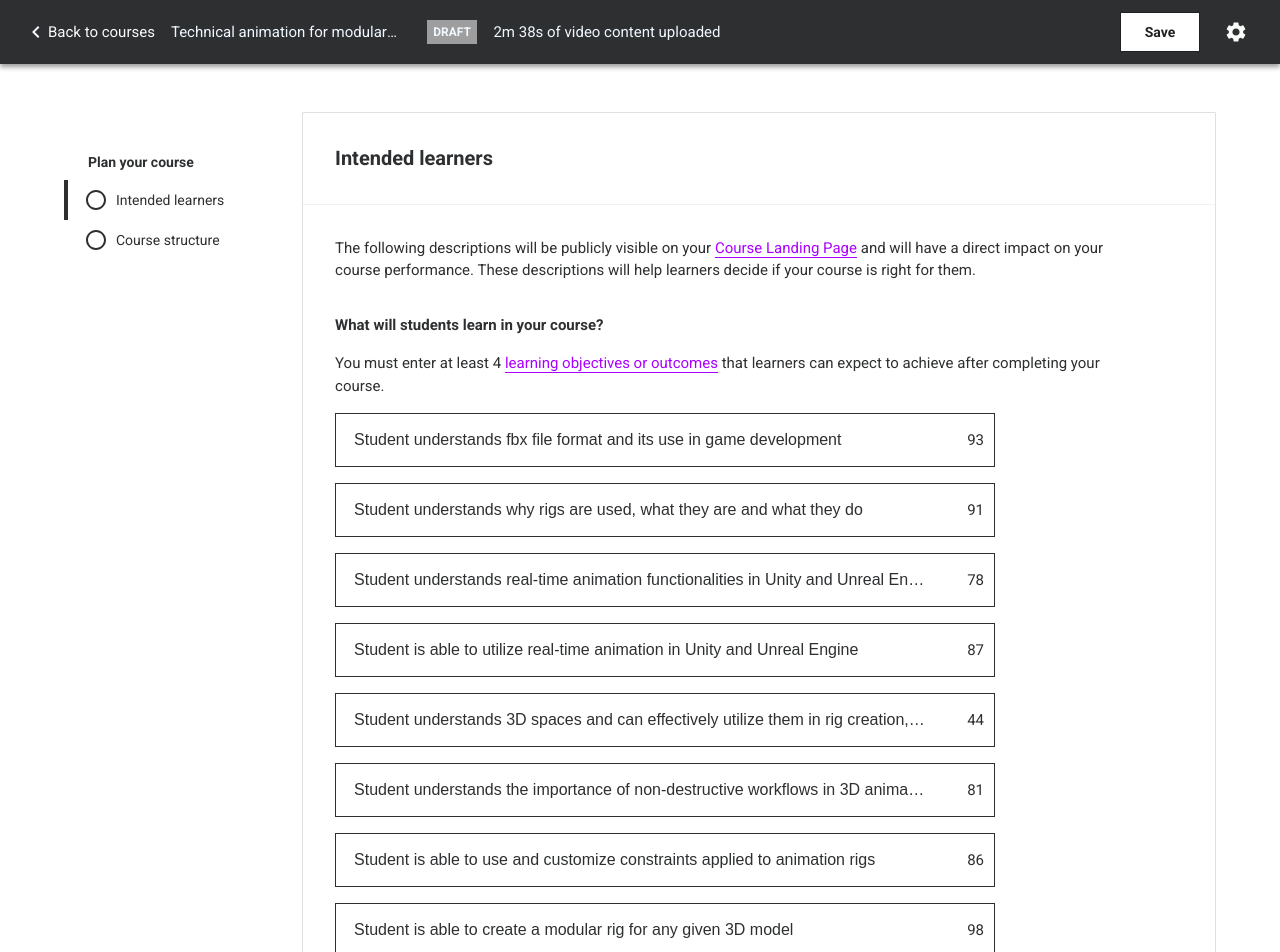
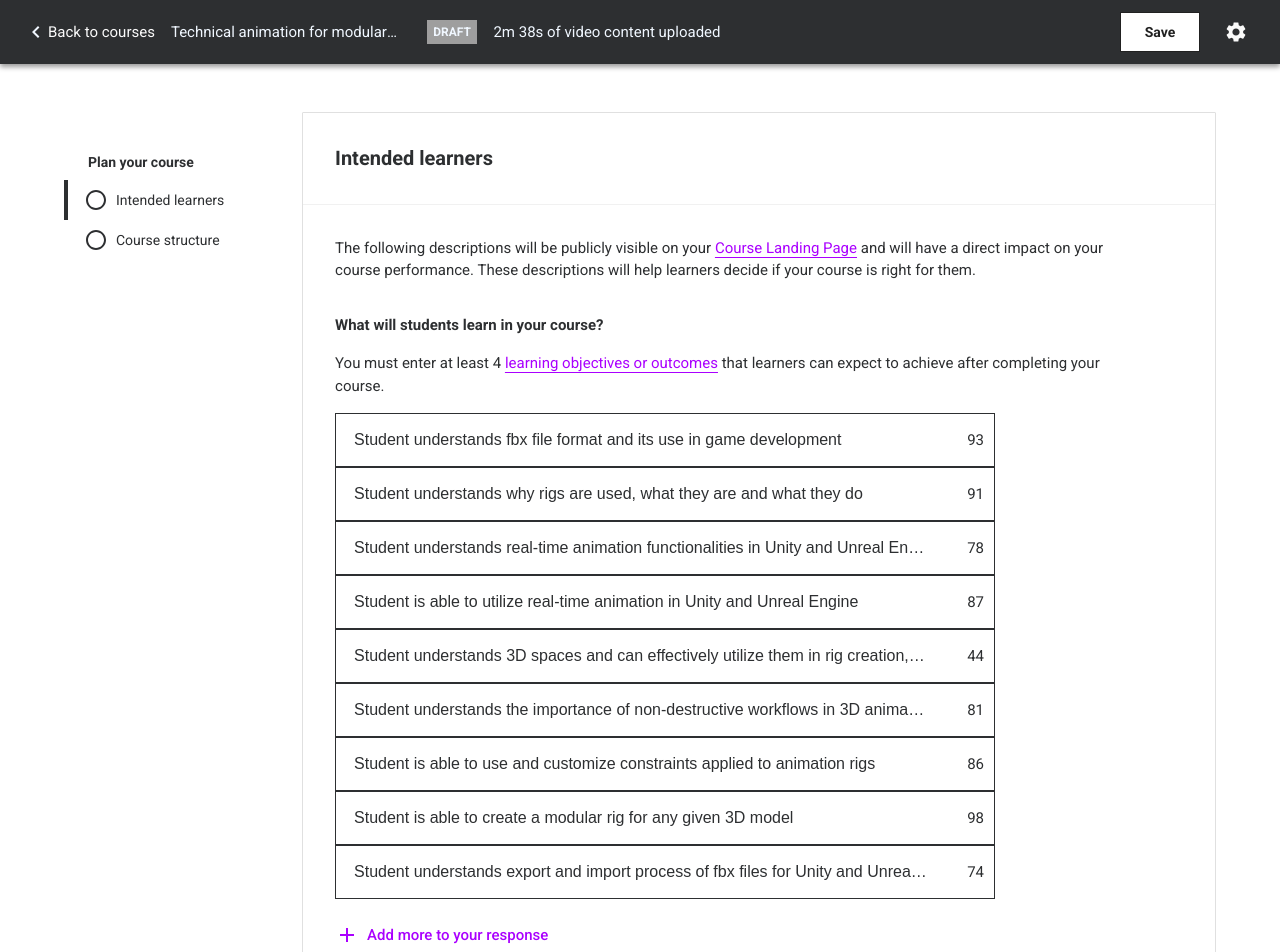
Before and after one commit to tuheli/video-course-platform, a React (Vite) app: page /instructor/course/1/manage/goals in a window 1280 px wide. Shown: the top 952 px of the page. Built offline with nearby package versions, Linux system fonts and the light colour scheme.

Commit message:
Working on drag and drop

```diff
--- a/src/components/course-management/what-will-students-learn-in-your-course/WhatWillStudentsLearnInYourCourse.tsx
+++ b/src/components/course-management/what-will-students-learn-in-your-course/WhatWillStudentsLearnInYourCourse.tsx
@@ -3,12 +3,71 @@ import { LightColoredRouterLink } from '../LightColoredRouterLink';
 import { EditLearningObjectiveItem } from './EditLearningObjectiveItem';
 import { AddLearningObjectiveButton } from './AddLearningObjectiveButton';
 import { useCourseDraft } from '../../../hooks/useCourseDraft';
+import { DroppableArea } from '../../drag-and-drop/DroppableArea';
+import { Draggable, IDraggable } from '../../drag-and-drop/Draggable';
+import { DragAndDropContext } from '../../../contexts/DragAndDropContext';
+import { useEffect, useState } from 'react';
+import { TextWithId } from '../../../features/courseDraftsSlice';
 
 export const WhatWillStudentsLearnInYourCourse = () => {
+  const [learningObjectives, setLearningObjectives] = useState<TextWithId[]>(
+    []
+  );
+
   const courseDraft = useCourseDraft();
 
+  useEffect(() => {
     const learningObjectives =
       courseDraft?.courseContent.intendedLearnersSection.learningObjectives;
+
+    if (!learningObjectives) return;
+
+    setLearningObjectives(learningObjectives);
+  }, []);
+
+  const changeOrder = (draggables: IDraggable[]) => {
+    const stateWithYPositions = learningObjectives.map((learningObjective) => {
+      // Find inside map is slow in theory but the item counts are tiny
+      const draggable = draggables.find(
+        (draggable) => draggable.id === learningObjective.id
+      );
+
+      if (!draggable) {
+        // This would essentially break the ordering
+        // by setting the item on top but it would
+        // be a bug to not have the draggable
+        // found. Also checking if the id mapping exists
+        // from draggables to learning objectives
+        // would not help because if a mapping does not exist
+        // reordering just could not be done correctly and
+        // an early return would cause nothing to happen
+        return {
+          ...learningObjective,
+          yPosition: 0,
+        };
+      }
+
+      return {
+        ...learningObjective,
+        yPosition: draggable.yPosition,
+      };
+    });
+
+    const stateReordered = stateWithYPositions.sort(
+      (a, b) => a.yPosition - b.yPosition
+    );
+
+    const reorderedStateWithoutYPositions: TextWithId[] = stateReordered.map(
+      ({ id, text }) => {
+        return {
+          id,
+          text,
+        };
+      }
+    );
+
+    setLearningObjectives(reorderedStateWithoutYPositions);
+  };
 
   const courseDraftId = courseDraft?.id;
 
@@ -35,13 +94,18 @@ export const WhatWillStudentsLearnInYourCourse = () => {
         </LightColoredRouterLink>{' '}
         that learners can expect to achieve after completing your course.
       </Typography>
+      <DragAndDropContext.Provider value={{ changeOrder }}>
+        <DroppableArea>
           {learningObjectives.map((learningObjective) => (
+            <Draggable id={learningObjective.id} key={learningObjective.id}>
               <EditLearningObjectiveItem
-          key={learningObjective.id}
                 courseDraft={courseDraft}
                 learningObjective={learningObjective}
               />
+            </Draggable>
           ))}
+        </DroppableArea>
+      </DragAndDropContext.Provider>
       <AddLearningObjectiveButton />
     </Stack>
   );
```
Lines whose indentation alone changed are shown as unchanged.
